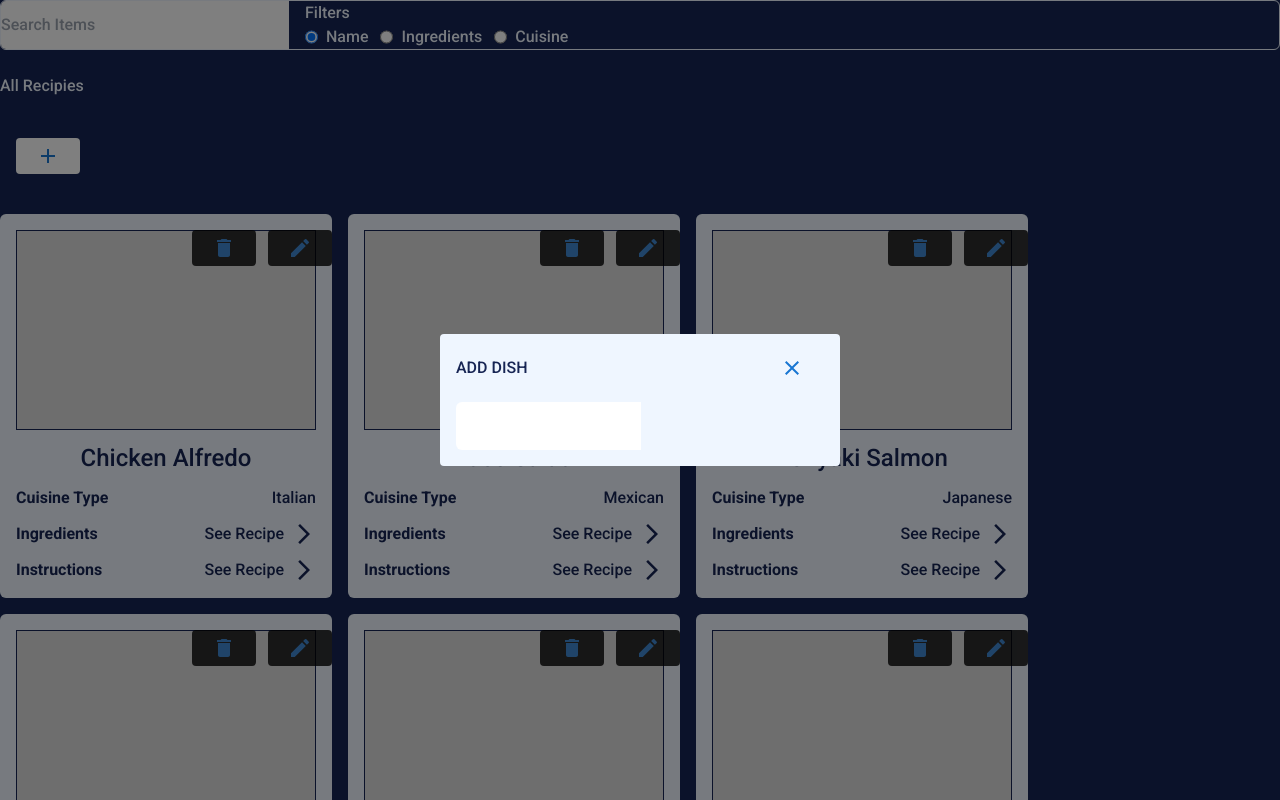
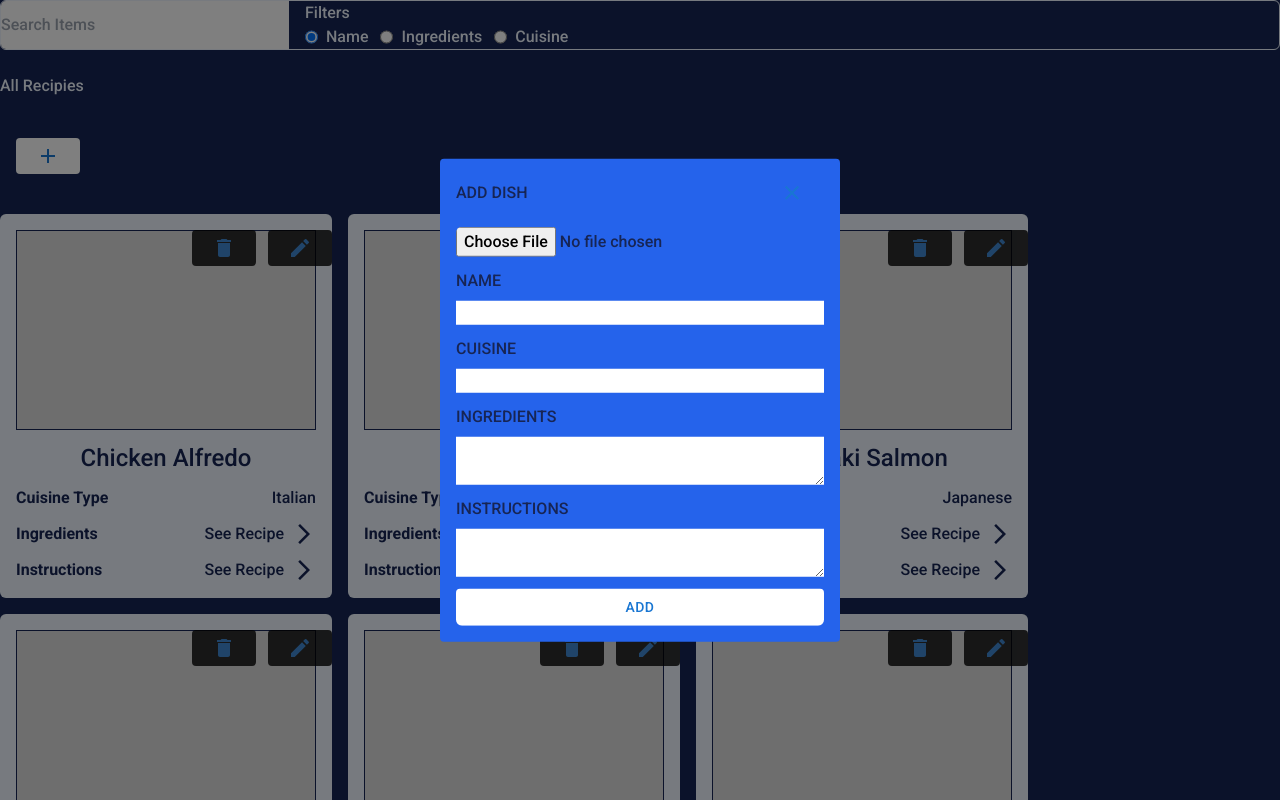
Before and after one commit to vivekbhatt07/MCR-5, a React (Vite) app: page / in a window 1280 px wide. Both pictures are taken after a click on the button 48 px from the left and 156 px from the top of the page. Shown: the top 800 px of the page. Built offline with nearby package versions, Linux system fonts and the light colour scheme.

Commit message:
ADD MOdal

```diff
--- a/src/Components/ModalProvider/index.jsx
+++ b/src/Components/ModalProvider/index.jsx
@@ -9,7 +9,7 @@ const ModalProvider = (props) => {
     <div>
       {modalBtnVariant}
       <Modal open={isOpen} onClose={closeModal}>
-        <div className="text-blue-950 absolute top-1/2 left-1/2 -translate-x-1/2 -translate-y-1/2 w-[400px] bg-blue-50 p-4 flex flex-col gap-4 rounded">
+        <div className="text-blue-950 absolute top-1/2 left-1/2 -translate-x-1/2 -translate-y-1/2 w-[400px] bg-blue-600 p-4 flex flex-col gap-4 rounded">
           <div className="flex justify-between items-center">
             <span className="font-medium">{modalTitle}</span>
             <Button
--- a/src/Landing.jsx
+++ b/src/Landing.jsx
@@ -13,6 +13,37 @@ const Landing = () => {
   const [isAddModalOpen, setIsAddModalOpen] = useState(false);
   const openAddModal = () => setIsAddModalOpen(true);
   const closeAddModal = () => setIsAddModalOpen(false);
+
+  const [modalData, setmodalData] = useState({
+    dishImage: "",
+    dishName: "",
+    dishType: "",
+    dishIngredients: "",
+    dishInstructions: "",
+    postImageName: "",
+  });
+
+  const handleModalData = (event) => {
+    const { name, type, files, value } = event.target;
+    setmodalData((prevAddModalData) => {
+      return {
+        ...prevAddModalData,
+        [name]:
+          type == "file" && files.length !== 0
+            ? URL.createObjectURL(files[0])
+            : value,
+        postImageName:
+          type == "file" && files.length !== 0 ? files[0].name : "",
+      };
+    });
+  };
+
+  console.log(modalData);
+
+  const submitHandler = (event) => {
+    event.preventDefault();
+    closeAddModal();
+  };
 
   return (
     <div className="bg-blue-950 min-h-screen text-blue-50 ">
@@ -31,12 +62,57 @@ const Landing = () => {
                 </Button>
               }
             >
-              <label>
-                <input />
-              </label>
-              <label>
-                <input />
-              </label>
+              <form className="flex flex-col gap-3" onSubmit={submitHandler}>
+                <label className="flex flex-col gap-2 text-blue-950">
+                  <input
+                    type="file"
+                    accept="image/*"
+                    name="dishImage"
+                    onChange={(event) => {
+                      handleModalData(event);
+                    }}
+                  />
+                </label>
+
+                <label className="flex flex-col gap-2 text-blue-950">
+                  <span>NAME</span>
+                  <input
+                    name="dishName"
+                    value={modalData.dishName}
+                    onChange={handleModalData}
+                    className="text-blue-950"
+                    required
+                  />
+                </label>
+                <label className="flex flex-col gap-2 text-blue-950">
+                  <span>CUISINE</span>
+                  <input
+                    name="dishType"
+                    value={modalData.dishType}
+                    onChange={handleModalData}
+                    required
+                  />
+                </label>
+                <label className="flex flex-col gap-2 text-blue-950">
+                  <span>INGREDIENTS</span>
+                  <textarea
+                    name="dishIngredients"
+                    value={modalData.dishIngredients}
+                    onChange={handleModalData}
+                  />
+                </label>
+                <label className="flex flex-col gap-2 text-blue-950">
+                  <span>INSTRUCTIONS</span>
+                  <textarea
+                    name="dishInstructions"
+                    value={modalData.dishInstructions}
+                    onChange={handleModalData}
+                  />
+                </label>
+                <Button sx={{ background: "#fff" }} type="submit">
+                  ADD
+                </Button>
+              </form>
             </ModalProvider>
           </div>
           <div className="flex flex-wrap gap-4">
```
